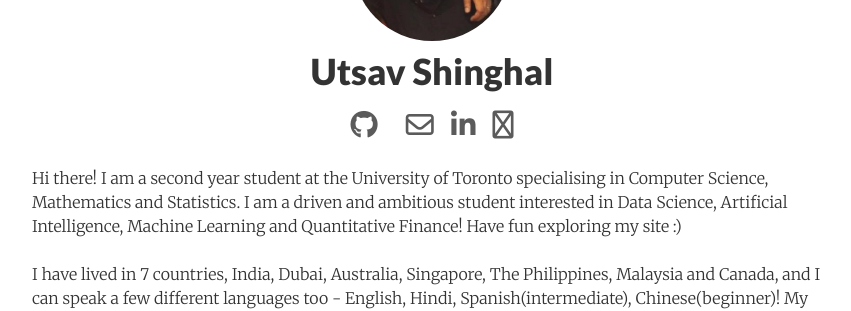
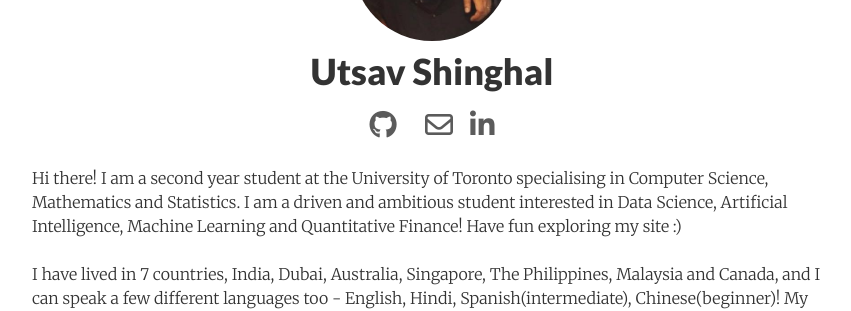
Before and after one commit to ushinghal19/ushinghal19.github.io, a Jekyll site: the page built from index.html, in a window 1280 px wide. Shown: the part 225-536 px from the top of the page, without its empty margins (208-1059 px from the left). Built offline with Jekyll 4.4.1, drawn with Linux system fonts in a browser that asks for light colours; nearby versions of some CDN libraries; a style sheet for code colours, icons or effects is not loaded.

Commit message:
changed social links

```diff
--- a/_config.yml
+++ b/_config.yml
@@ -6,10 +6,10 @@
 baseurl:     ""
 url:         "https://ushinghal19.github.io"
 date_format: "%b %-d, %Y"
-header_pages:
- - bookshelf.md
- - blog/index.html
- - misc.md
+# header_pages:
+# #  - bookshelf.md
+# #  - blog/index.html
+# #  - misc.md
 
 # Google services
 google_verification:
--- a/_includes/social_links.html
+++ b/_includes/social_links.html
@@ -1,13 +1,13 @@
 <div class="social-icons">
   <div class="social-icons-center">
     {% if site.twitter_username %}
-      <a class="fa fa-twitter" href="https://twitter.com/{{ site.twitter_username }}" target="_blank"></a>
+      <!-- <a class="fa fa-twitter" href="https://twitter.com/{{ site.twitter_username }}" target="_blank"></a> -->
     {% endif %}
     {% if site.github_username %}
       <a class="fa fa-github" href="https://github.com/{{ site.github_username }}" target="_blank"></a>
     {% endif %}
     {% if site.google_scholar %}
-      <a class="ai ai-google-scholar" href="https://scholar.google.com/citations?user=wry3N6IAAAAJ&hl=en" target="_blank"></a>
+      <!-- <a class="ai ai-google-scholar" href="https://scholar.google.com/citations?user=wry3N6IAAAAJ&hl=en" target="_blank"></a> -->
     {% endif %}
     {% if site.cv %}
       <a class="ai ai-cv" href="{{ site.base_url }}/images/CV/Jacob-Kelly-CV.pdf" target="_blank"></a>
@@ -18,7 +18,7 @@
     {% if site.linkedin_username %}
       <a class="fa fa-linkedin" href="https://www.linkedin.com/in/{{ site.linkedin_username }}" target="_blank"></a>
     {% endif %}
-    <a class="fa fa-rss" href="{{ "/feed.xml" | prepend: site.baseurl }}" target="_blank"></a>
+    <!-- <a class="fa fa-rss" href="{{ "/feed.xml" | prepend: site.baseurl }}" target="_blank"></a>
     {% if site.reddit_username %}
     <a class="fa fa-reddit" href="https://reddit.com/user/{{ site.reddit_username }}" target="_blank"></a>
     {% endif %}
@@ -48,7 +48,7 @@
     {% endif %}
     {% if site.vk_id %}
       <a class="fa fa-vk" href="https://vk.com/{{ site.vk_id }}" target="_blank"></a>
-    {% endif %}
+    {% endif %} -->
   </div>
   <div class="right">
     {% if site.bitcoin_url %}
```
